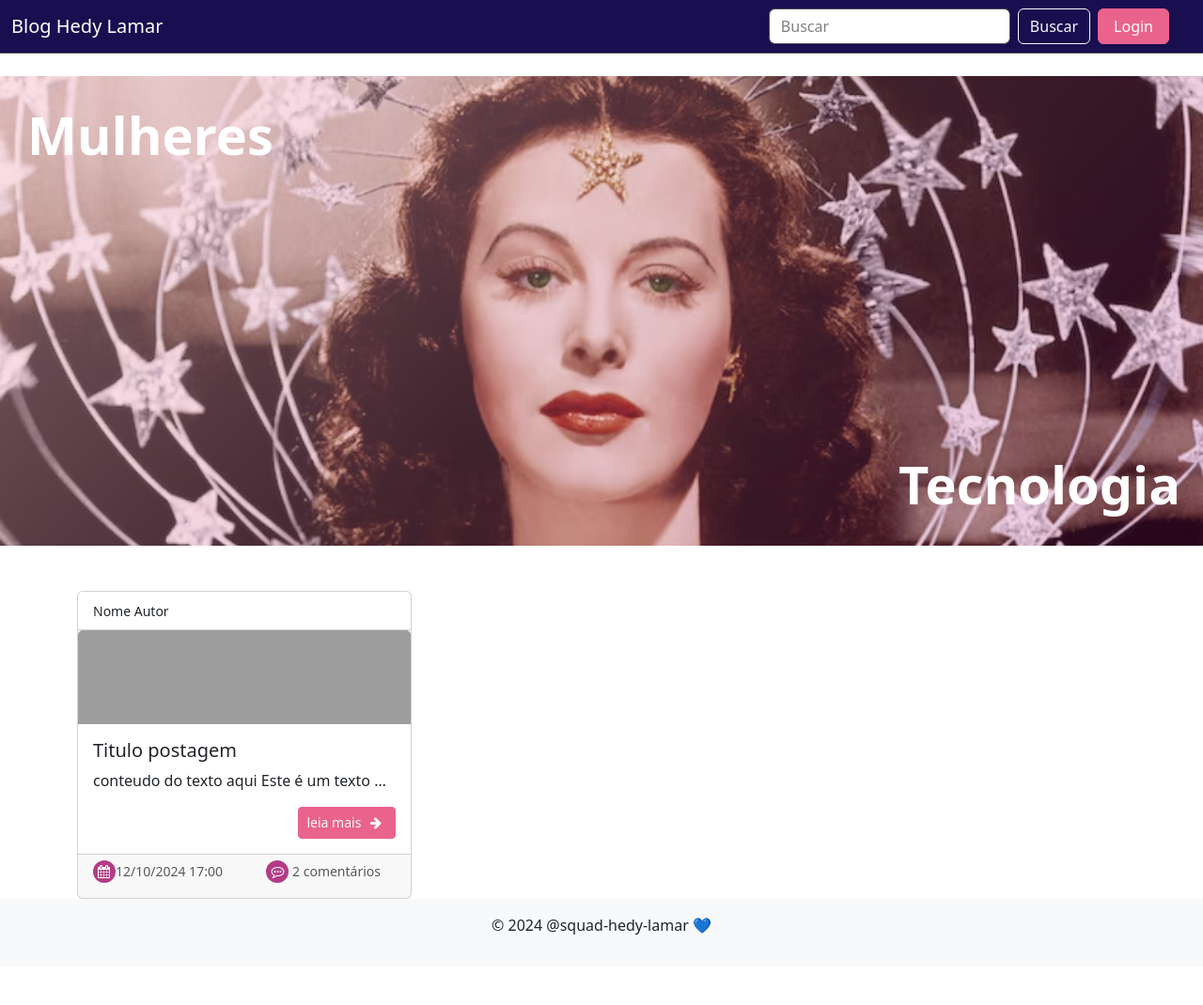
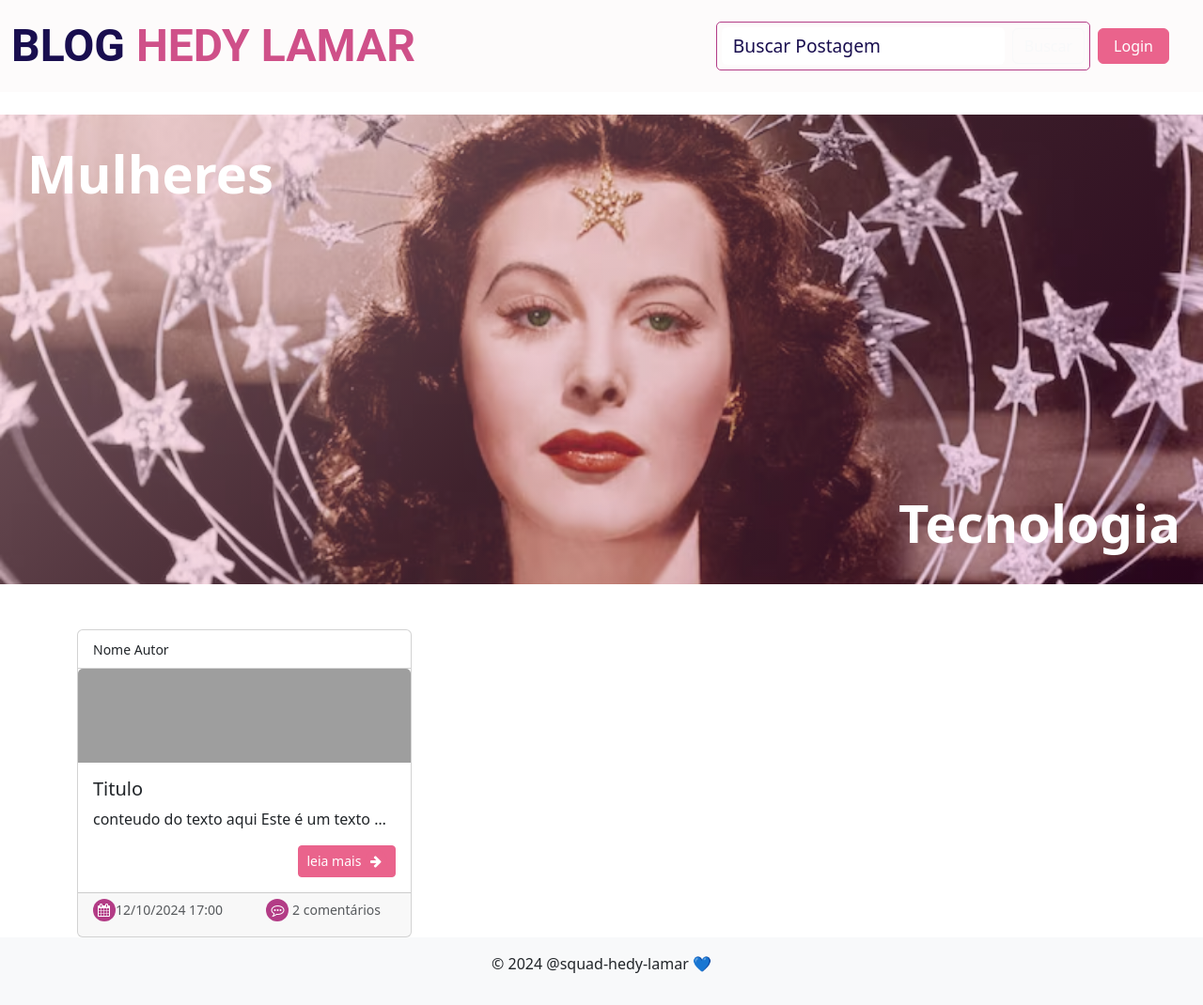
Before and after one commit to squad-hedy-lamar/squad-hedy-lamar_blog-desafio-final, a Django app: page / in a window 1280 px wide. Shown: the whole page at 94% size. Before the commit the page ends 995 px from the top, so only its background shows below. Run offline with Django 5.2, Linux system fonts and the light colour scheme; some libraries are stand-ins or nearby versions; grey boxes are pictures that could not be loaded.

Commit message:
atualização

```diff
--- a/blog/templates/base.html
+++ b/blog/templates/base.html
@@ -11,15 +11,18 @@
 
     <link rel="stylesheet" href="{% static 'css/bootstrap.min.css' %}">
     <link rel="stylesheet" href="https://maxcdn.bootstrapcdn.com/font-awesome/4.7.0/css/font-awesome.min.css">
+    <link rel="stylesheet" href="{% static 'css/list.css' %}">
     <link rel="stylesheet" href="{% static 'css/styles.css' %}">
-    <link rel="stylesheet" href="{% static 'css/list.css' %}">
+
+    <!-- Importar Google Font Roboto -->
+
 </head>
 
 <body class="d-flex flex-column min-vh-100">
     <!-- Header / Navbar -->
-    <nav class="navbar navbar-expand-lg bg-dark border-bottom border-body navbar-blog" data-bs-theme="dark">
+    <nav class="navbar navbar-expand-lg bg-dark border-body navbar-blog" data-bs-theme="dark">
         <div class="container-fluid">
-            <a class="navbar-brand" href="/">Blog Hedy Lamar</a>
+            <a class="navbar-brand nav-blog" href="/"><span style="color:#190E4F;">BLOG</span> HEDY LAMAR</a>
             <button class="navbar-toggler" type="button" data-bs-toggle="collapse" data-bs-target="#navbarColor01"
                 aria-controls="navbarColor01" aria-expanded="false" aria-label="Toggle navigation">
                 <span class="navbar-toggler-icon"></span>
@@ -33,9 +36,9 @@
                     <a class="nav-link" href="#">Features</a>
                   </li> -->
                 </ul>
-                <form class="d-flex" role="search">
-                    <input class="form-control me-2" type="search" placeholder="Buscar" aria-label="Search">
-                    <button class="btn btn-outline-light" type="submit">Buscar</button>
+                <form class="d-flex search-bar" role="search">
+                    <input class="form-control me-2" type="search" placeholder="Buscar Postagem" aria-label="Search">
+                    <button class="btn btn-outline-light btn-bd-primary" type="submit">Buscar</button>
                 </form>
             </div>
             <div class="d-flex align-items-center mx-2">
--- a/blog/templates/blog/list.html
+++ b/blog/templates/blog/list.html
@@ -30,7 +30,7 @@
           class="card-img-top img-post" alt="img-post">
 
         <div class="card-body">
-          <h5 class="card-title">Titulo postagem</h5>
+          <h5 class="card-title">Titulo</h5>
           <p class="card-text text-truncate">
             conteudo do texto aqui Este é um texto muito longo que deve ser truncado se não couber no card.
           </p>
--- a/static/css/styles.css
+++ b/static/css/styles.css
@@ -37,8 +37,16 @@
 }
 
 .navbar-blog {
-  background-color: #190E4F !important;
-  border-color: #190E4F;
+  background-color: #FDFBFB !important;
+  border-color: #66256B;
+
+}
+
+.nav-blog {
+  font-family: 'Roboto', sans-serif; /* Defina a fonte desejada */
+  font-weight: 700;
+  color: #CF5089; /* Defina a cor do título */
+  font-size: 48px; /* Defina o tamanho da fonte */
 }
 
 .btn-primary {
@@ -67,7 +75,7 @@ input {
 }
 
 input::placeholder {
-  color: gray !important;
+  color: #190E4F !important;
   opacity: 1 !important;
 }
 
@@ -84,3 +92,38 @@ i {
 .btn-icon i {
   background-color: #EA638C !important;
 }
+
+/*esse codigo 23/10*/
+.search-bar {
+  border: 1px solid #B33C86; /* Cor da borda */
+  border-radius: 5px; /* Bordas arredondadas */
+  padding: 5px;
+  /* background-color: #f8f9fa; Cor de fundo */
+  display: flex;
+  align-items: center;
+}
+
+.form-control {
+  border: none;
+  outline: none;
+  box-shadow: none;
+  font-size: 1.2rem;
+  color: #2c145a; /* Cor do texto */
+  background-color: transparent;
+}
+
+.search-btn {
+  background-color: transparent;
+  border: none;
+  color: #2c145a; /* Cor do ícone da lupa */
+  font-size: 1.5rem;
+}
+
+.search-bar:hover,
+.form-control:focus {
+  border-color: #a0286b; /* Alteração da cor ao focar ou passar o mouse */
+}
+
+.search-btn:hover {
+  color: #a0286b; /* Alteração da cor do ícone ao passar o mouse */
+}
```
Also changed, not shown: static/img/hedy.png (deleted), static/img/lupa.svg (added).
